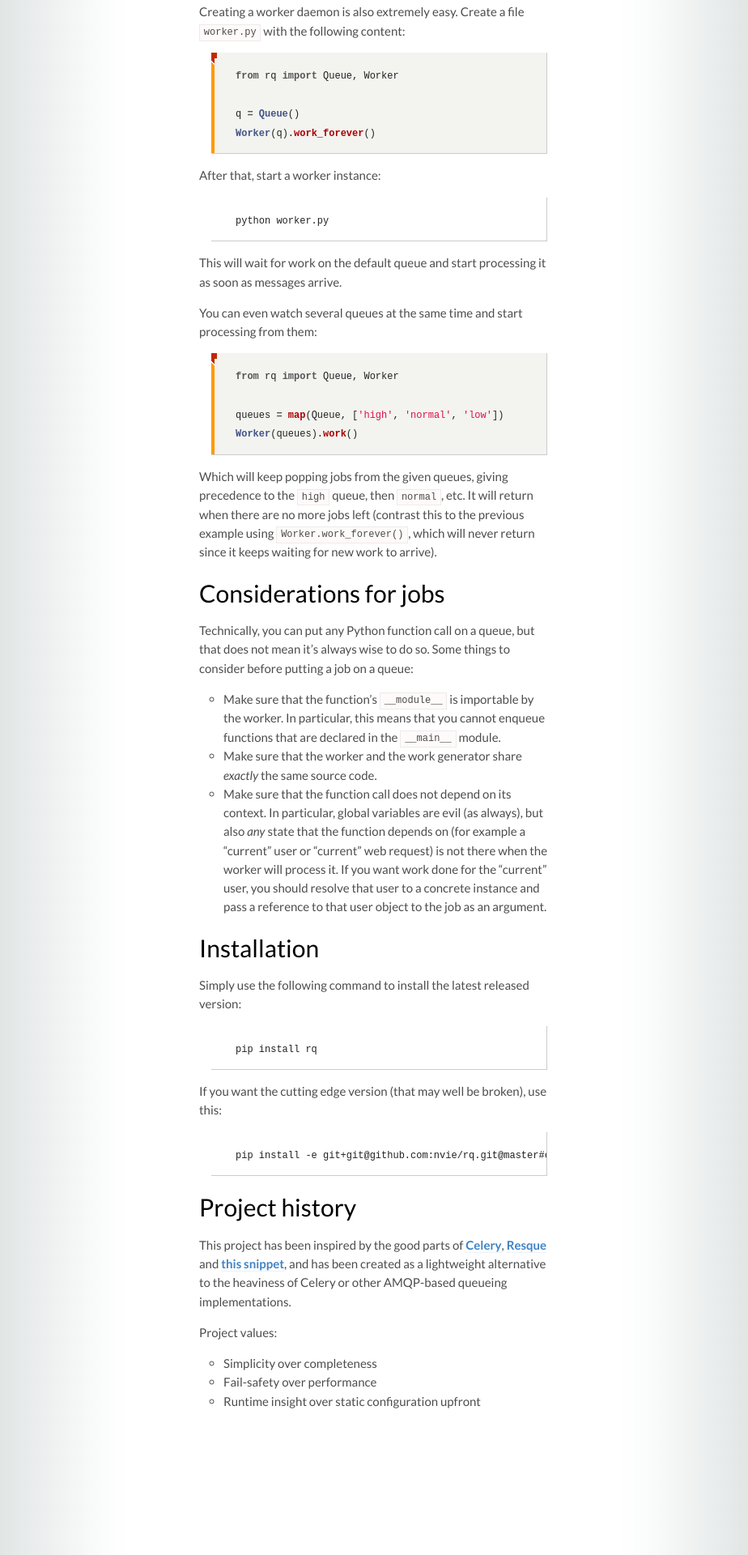
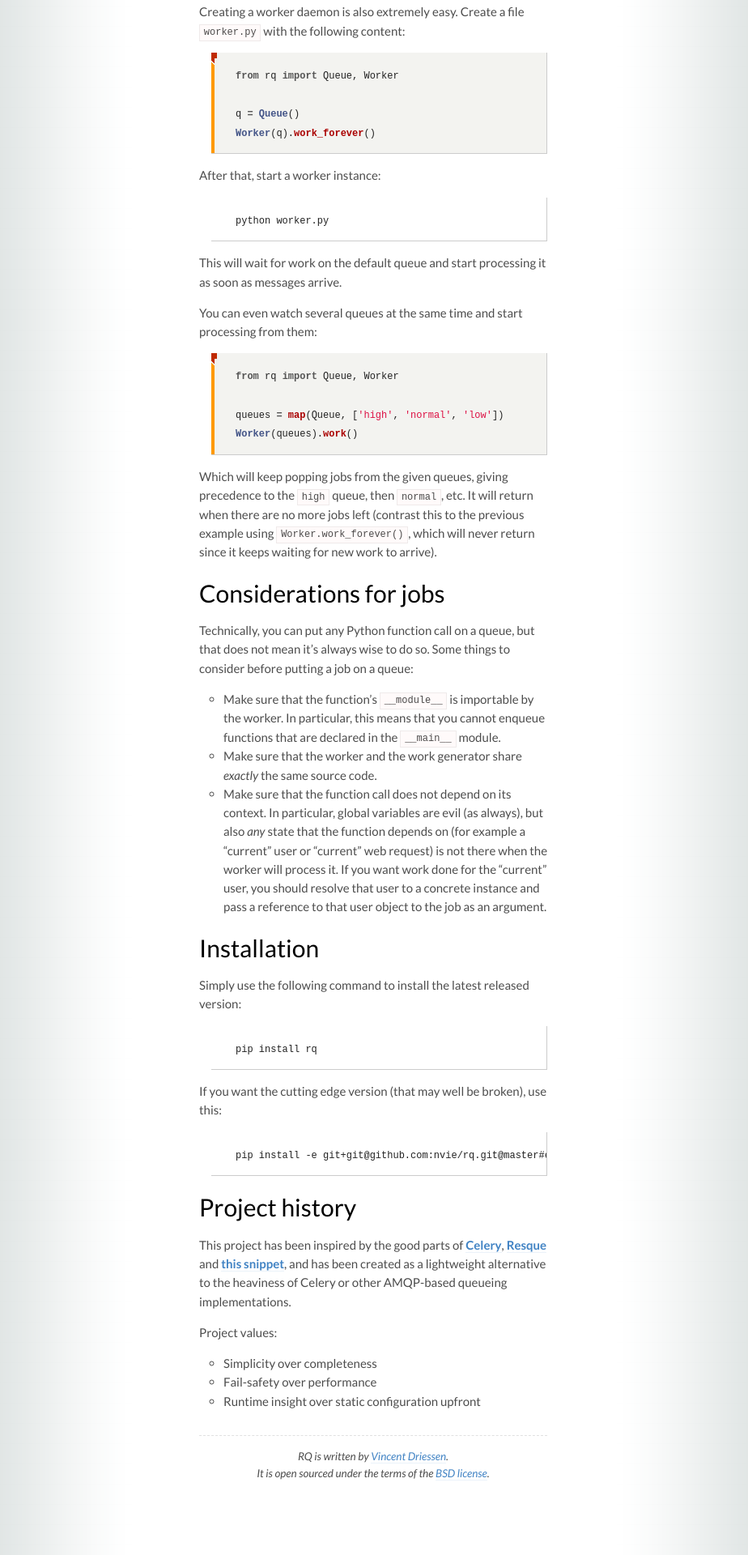
Before and after one commit to rq/rq, a Jekyll site: the page built from index.md, in a window 1280 px wide. Shown: the part 2092-4012 px from the top of the page at 81% size, without its empty margins (179-1103 px from the left). Built offline with Jekyll 4.4.1, drawn with Linux system fonts in a browser that asks for light colours; some web fonts are replaced; Markdown is read by kramdown in place of the engine named in the settings.

Commit message:
Add footer.

```diff
--- a/_layouts/default.html
+++ b/_layouts/default.html
@@ -22,5 +22,10 @@
     <section class="container">
       {{ content }}
     </section>
+
+    <footer>
+        <p>RQ is written by <a href="http://nvie.com/about">Vincent Driessen</a>.</p>
+        <p>It is open sourced under the terms of the <a href="https://raw.github.com/nvie/rq/master/LICENSE">BSD license</a>.</p>
+    </footer>
   </body>
 </html>
--- a/css/screen.css
+++ b/css/screen.css
@@ -29,6 +29,29 @@ header
     margin: 0 auto;
     max-width: 430px;
     width: 100%;
+}
+
+footer
+{
+    margin: 2em auto;
+    max-width: 430px;
+    width: 100%;
+
+    border-top: 1px dashed #e1e1e1;
+    padding-top: 1em;
+}
+
+footer p
+{
+    text-align: center;
+    font-size: 90%;
+    font-style: italic;
+    margin-bottom: 0;
+}
+
+footer a
+{
+    font-weight: 400;
 }
 
 pre
```
